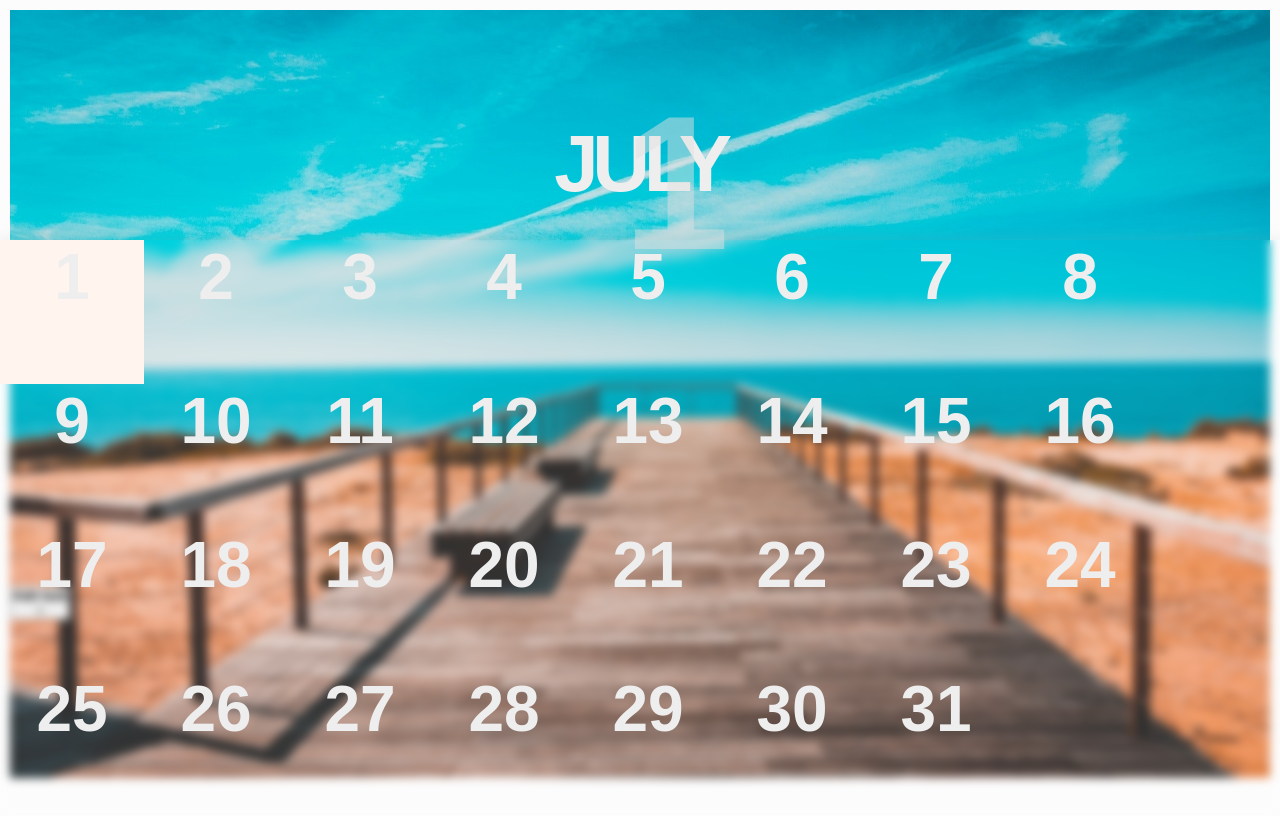
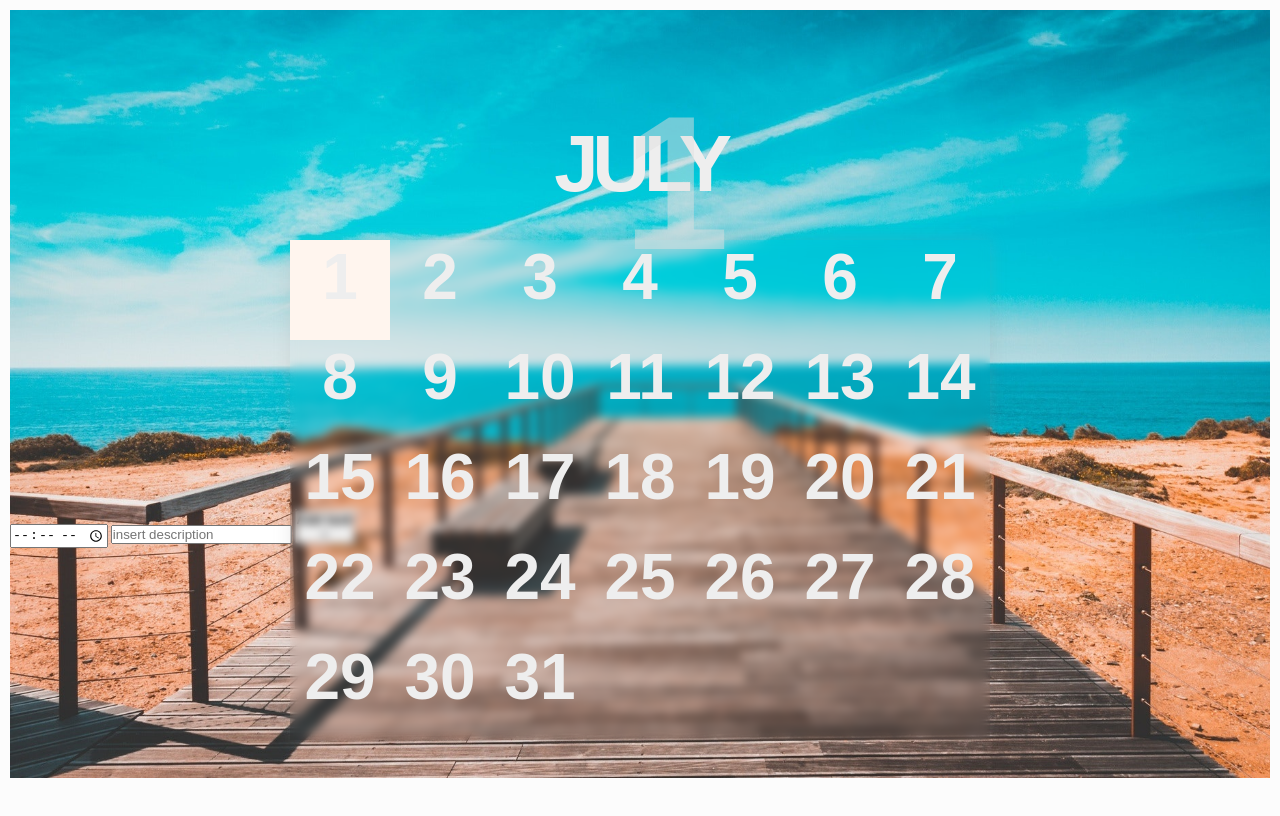
Before and after one commit to What-I-Learned/Calender, a plain HTML site: page index.html in a window 1280 px wide. Drawn offline with Linux system fonts and the light colour scheme.

Commit message:
changed some things

```diff
--- a/index.html
+++ b/index.html
@@ -1,29 +1,39 @@
 <!DOCTYPE html>
 <html lang="en">
   <head>
-    <meta charset="UTF-8">
-    <meta http-equiv="X-UA-Compatible" content="IE=edge">
-    <meta name="viewport" content="width=device-width, initial-scale=1.0">
+    <meta charset="UTF-8" />
+    <meta http-equiv="X-UA-Compatible" content="IE=edge" />
+    <meta name="viewport" content="width=device-width, initial-scale=1.0" />
     <title>Just a simple calender to see your daily tasks</title>
     <link rel="stylesheet" href="style.css" />
     <script defer src="script.js"></script>
   </head>
   <body>
     <main id="calender__content">
-        <header id ="calender_header">
+      <header id="calender_header">
         <span id="header__month__day">12</span>
-            <h1 id ="header__month">August</h1>
-
+        <h1 id="header__month">August</h1>
       </header>
-        <div id="calender__days">
-        </div>
+      <div id="calender__days"></div>
       <div id="schedule__content">
         <header id="schedule_header"></header>
-            <button type ="button"><h4>Add task</h4><span id="btn--add_task">+</span></button>
+        <div id="meeting-creation">
+          <input type="time" id="meeting-time" value="9:00" />
+          <input
+            type="text"
+            id="meeting-description"
+            placeholder="insert description"
+          />
+          <button type="button" value="Create">
+            <h4>Add task</h4>
+            <span id="btn--add_task">+</span>
+          </button>
+        </div>
+
         <div id="schedule__items">
           <div class="task">
-                    <div class ="time"></div>
-                    <div class = "task__description"></div>
+            <div class="time"></div>
+            <div class="task__description"></div>
           </div>
         </div>
       </div>
--- a/script.js
+++ b/script.js
@@ -1,115 +1,136 @@
-
 //--date object
-const date = new Date()
-const year = date.getUTCFullYear()
-const month = date.getUTCMonth()
-const day = date.getUTCDate()
+const date = new Date();
+const year = date.getUTCFullYear();
+const month = date.getUTCMonth();
+const day = date.getUTCDate();
 
 //--arrays
-let months = ["January","February","March","April","May","June","July","August","September","October","November","December"]
-let days = ["Sunday", "Monday", "Tuesday","Wednesday","Thursday","Friday","Saturday","Sunday"]
+let months = [
+  "January",
+  "February",
+  "March",
+  "April",
+  "May",
+  "June",
+  "July",
+  "August",
+  "September",
+  "October",
+  "November",
+  "December",
+];
+let days = [
+  "Sunday",
+  "Monday",
+  "Tuesday",
+  "Wednesday",
+  "Thursday",
+  "Friday",
+  "Saturday",
+  "Sunday",
+];
 
 let dayObj = {
-    id:day,
+  id: day,
   //tasks:[],
-    today:false,
-    monthName:months[month],
+  today: false,
+  monthName: months[month],
   //dayName:String,
+};
+
+let taskObj = {
+  time: Number,
+  description: String,
+};
+
+function monthAndDay() {
+  const monthContent = document.getElementById("header__month");
+  const dayContent = document.getElementById("header__month__day");
+  monthContent.innerText = months[month];
+  dayContent.innerText = day.toString();
 }
 
-
-function monthAndDay(){
-    const monthContent = document.getElementById("header__month")
-    const dayContent = document.getElementById("header__month__day")
-    monthContent.innerText = months[month]
-    dayContent.innerText =  day.toString()
+function calenderDays() {
+  //const calenderDays = document.getElementById("schedule_items")
+  let lenghtOftheMonth = new Date(year, month + 1, 0).getDate();
+  console.log(lenghtOftheMonth);
+  let daysOfTheMonth = [];
+  for (let i = 0; i <= lenghtOftheMonth; i++) {
+    daysOfTheMonth[i] = i;
   }
-
-function calenderDays(){
-    //const calenderDays = document.getElementById("schedule_items")
-    let lenghtOftheMonth = new Date(year,month+1,0).getDate();
-    console.log(lenghtOftheMonth);
-    let daysOfTheMonth=[]
-    for(let i=0; i<=lenghtOftheMonth;i++){
-        daysOfTheMonth[i]=i;
-    }
-    return daysOfTheMonth
+  return daysOfTheMonth;
 }
 
 //-- Make day object
-
- function createDayObj(id,bool){
-    let newDay = Object.assign({},dayObj)
-    newDay.id = id
-    newDay.today = bool
+function createDayObj(id, bool) {
+  let newDay = Object.assign({}, dayObj);
+  newDay.id = id;
+  newDay.today = bool;
   //newDay.tasks = tasks,
-    return newDay
+  return newDay;
 }
 
+//-- Create
+
 // -- do days of the month array
- function fillDays(){
+function fillDays() {
   let daysArray = calenderDays();
-    createDayObj()
-    let actualDaysObj = []
-    for(let dayIndex of daysArray){
-        let bool = dayIndex == day?true:false
-        let newDay = createDayObj(daysArray[dayIndex],bool)
-        actualDaysObj.push(newDay)
+  createDayObj();
+  let actualDaysObj = [];
+  for (let dayIndex of daysArray) {
+    let bool = dayIndex == day ? true : false;
+    let newDay = createDayObj(daysArray[dayIndex], bool);
+    actualDaysObj.push(newDay);
   }
   actualDaysObj.shift();
   console.log(actualDaysObj);
-    return actualDaysObj
+  return actualDaysObj;
 }
 
-
-
 // --append days
- function appendDays(){
-    let calenderDays = document.getElementById("calender__days")
+function appendDays() {
+  let calenderDays = document.getElementById("calender__days");
   console.log(calenderDays);
 
+  let days = fillDays();
 
-    let days = fillDays()
+  for (let d = 0; d < days.length; d++) {
+    //-- main div
+    const divNode = document.createElement("div");
+    divNode.classList.add(`day`);
+    divNode.classList.add(`day--${days[d].id}`);
+    divNode.onclick = selectDay;
 
-    let divsArray =[]
+    //-- day text
+    const h4 = document.createElement("h4");
+    h4.classList.add("day--head");
+    h4.textContent = days[d].id.toString();
+    divNode.append(h4);
 
-    for(let d=0;d<days.length;d++){
-        const div = document.createElement('div')
-        divsArray[d] = div
-        div.classList.add(`day`)
-        div.classList.add(`day--${days[d].id}`)
-
-        const h4 = document.createElement('h4')
-        h4.classList.add('day--head')
-        h4.textContent = (days[d].id).toString()
-
-        div.append(h4)
-
-        if(days[d].today==true){
-            divsArray[d].classList.add('today')
+    //-- check if today
+    if (days[d].today == true) {
+      divNode.classList.add("today");
     }
+    //-- append days
+    calenderDays.appendChild(divNode);
+  }
+  console.log(...divsArray);
 }
 
-    for(let div of divsArray){
+function selectDay(event) {
+  //-- deselect the currenctly selected dayObj
+  const currenctlySelectedDayNode = document.querySelector(".today");
 
+  if (currenctlySelectedDayNode !== null)
+    currenctlySelectedDayNode.classList.remove("today");
 
-        calenderDays.append(div)
+  //-- select day that has just been clicked
+  const clickedDayNode = event.currentTarget;
+  clickedDayNode.classList.add("today");
 }
 
-    console.log(...divsArray);
-    return divsArray
-    //calenderDays.append(...divsArray)
-
- }
-
-
-
-
-
-window.onload=function(){
-    monthAndDay()
-    calenderDays()
+window.onload = function () {
+  monthAndDay();
   //fillDays()
-    appendDays()
-
-}
+  appendDays();
+};
--- a/style.css
+++ b/style.css
@@ -1,48 +1,49 @@
-*{
+* {
   margin: 0 0;
   padding: 0;
 }
-html{
+html {
   background-color: rgb(252, 252, 252);
 }
-body{
-        font-family: 'Press Start 2P', sans-serif;
+body {
+  font-family: "Press Start 2P", sans-serif;
   font-size: 62.5%;
   color: #eee;
   padding: 10px;
 }
-#calender__content{
-    position:relative;
-    background-image:url(../img/summer.jpg) ;
-    background-size:cover;
-    height:96vh;
+#calender__content {
+  position: relative;
+  background-image: url(../img/summer.jpg);
+  background-size: cover;
+  background-repeat: no-repeat;
+  height: 96vh;
 }
-#calender_header{
-    position:absolute;
+#calender_header {
+  position: absolute;
   z-index: 2;
-    top:20%;
-    left:50%;
-    transform: translate(-50%,-50%);
+  top: 20%;
+  left: 50%;
+  transform: translate(-50%, -50%);
   text-align: center;
 }
-#header__month{
+#header__month {
   font-size: 5rem;
   font-weight: 900;
   letter-spacing: -0.4rem;
   text-transform: uppercase;
 }
-#header__month__day{
-    position:absolute;
+#header__month__day {
+  position: absolute;
   z-index: 0;
   font-weight: 700;
   font-size: 12rem;
   letter-spacing: -0.4rem;
-    top:-50%;
-    left:40%;
+  top: -50%;
+  left: 40%;
   color: rgba(224, 224, 224, 0.5);
   text-align: right;
 }
-#calender__days{
+#calender__days {
   display: flex;
   flex-direction: row;
   flex-wrap: wrap;
@@ -50,25 +51,25 @@ body{
   align-content: flex-start;
   align-items: flex-start;
   position: relative;
-    width: 80rem;
-    /* height: 35rem; */
-    top:30%;
-    left:50%;
-    transform: translate(-50%,0%);
+  width: 700px;
+  height: 500px;
+  top: 30%;
+  left: 50%;
+  transform: translate(-50%, 0%);
   box-shadow: 0 0 1rem 0 rgba(153, 153, 153, 0.2);
   backdrop-filter: blur(5px);
 }
-.day{
+.day {
   order: 0;
   flex: 0 1 auto;
   align-self: auto;
-    height: 18vh;
-    width: 18vh;
+  height: 100px;
+  width: 100px;
   text-align: center;
 }
-.day--head{
+.day--head {
   font-size: 4rem;
 }
-.today{
+.today {
   background-color: seashell;
 }
```
Lines whose indentation alone changed are shown as unchanged.
